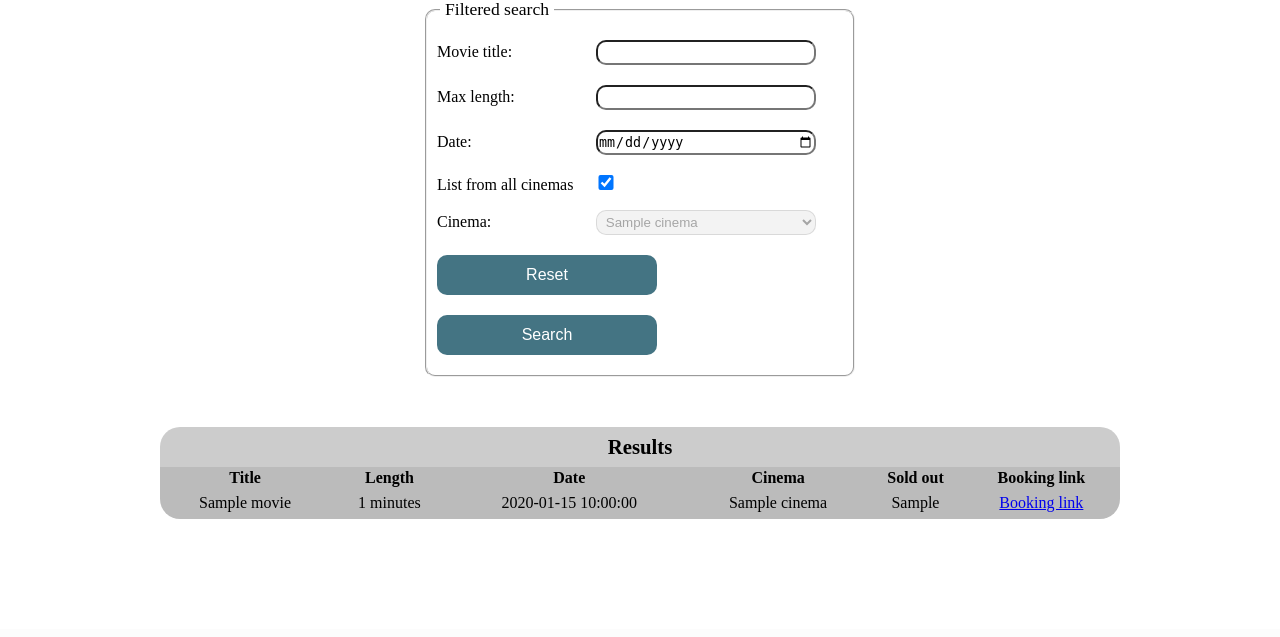
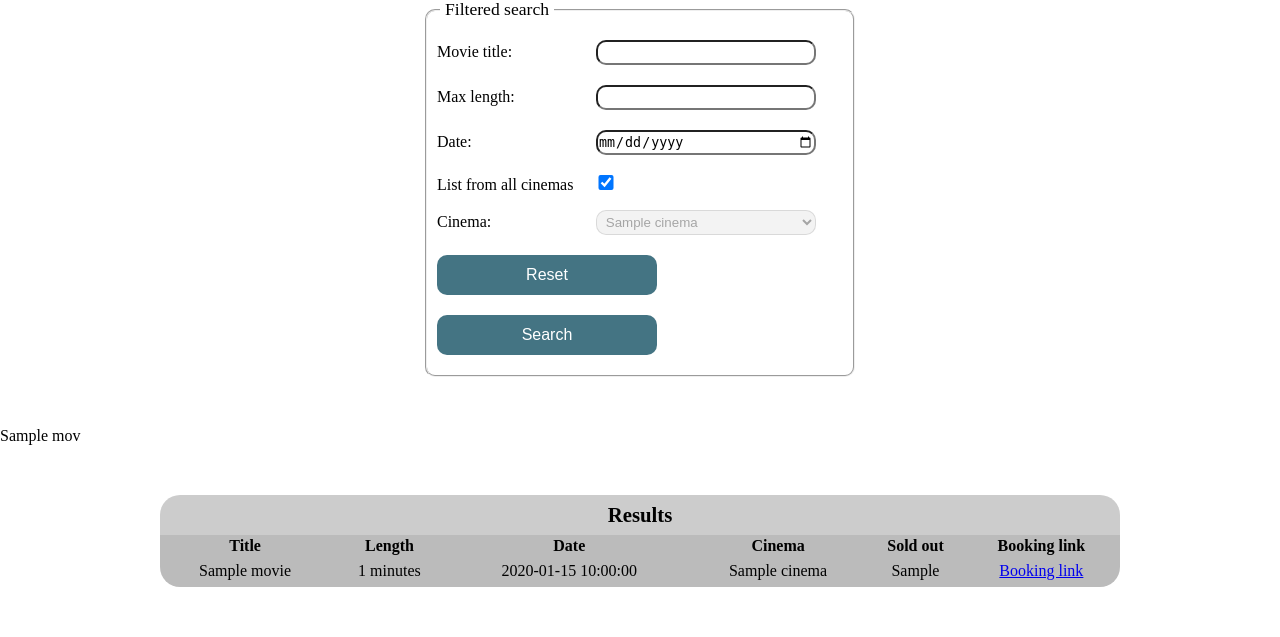
Before and after one commit to galj03/pycinwa, a Flask app: template templates/index.html in a window 1280 px wide. Shown: the part 171-808 px from the top of the page. Before the commit the page ends 690 px from the top, so only its background shows below. Run offline with Flask 3, Linux system fonts and the light colour scheme; the template is opened without the code that fills it: most values are stand-ins (such as "Sample title", 1, 10 or a date in 2020).

Commit message:
Temp commit

```diff
--- a/app.py
+++ b/app.py
@@ -1,6 +1,7 @@
 from flask import Flask, render_template
 from datetime import datetime, timedelta
 from pycin.pycin import fetch_events, CINEMAS
+from pycinwa.asd import fetch_distinct_movies
 
 app = Flask(__name__)
 
@@ -13,7 +14,8 @@ def index():
         query
         .select(lambda e: e)
     )
-    return render_template("index.html", fetched_data=result, fetched_cinemas=CINEMAS)
+    mov = fetch_distinct_movies()
+    return render_template("index.html", fetched_data=result, fetched_cinemas=CINEMAS, mov=mov)
 
 
 # TODO: plan events, export into some datetime format
@@ -37,7 +39,6 @@ def favourites():
 
 
 # TODO: get the trailers from somewhere (port.hu/YT)
-# see where cinema city gets it from
 # an iframe could work
 
 
--- a/pycinwa/models.py
+++ b/pycinwa/models.py
@@ -1,3 +1,6 @@
+from datetime import datetime
+
+
 class Cinema:
     """
     A class used to represent a Cinema
@@ -20,6 +23,7 @@ class Cinema:
     def __init__(self, id, name):
         self.id = id
         self.name = name
+
 
 
 class Movie:
--- a/requirements.txt
+++ b/requirements.txt
@@ -1,2 +1,3 @@
 requests~=2.31.0
 Flask~=3.0.3
+setuptools~=68.2.0
--- a/templates/index.html
+++ b/templates/index.html
@@ -36,6 +36,12 @@
             </fieldset>
         </form>
 </div>
+
+    <div>
+    {% for m in mov %}
+        <p>{{ m.name }}</p>
+    {% endfor %}
+    </div>
 
 <div class="centered">
         <table class="vh300">
```
Also changed, not shown: pycinwa/asd.py (added, +13 -0 lines).
